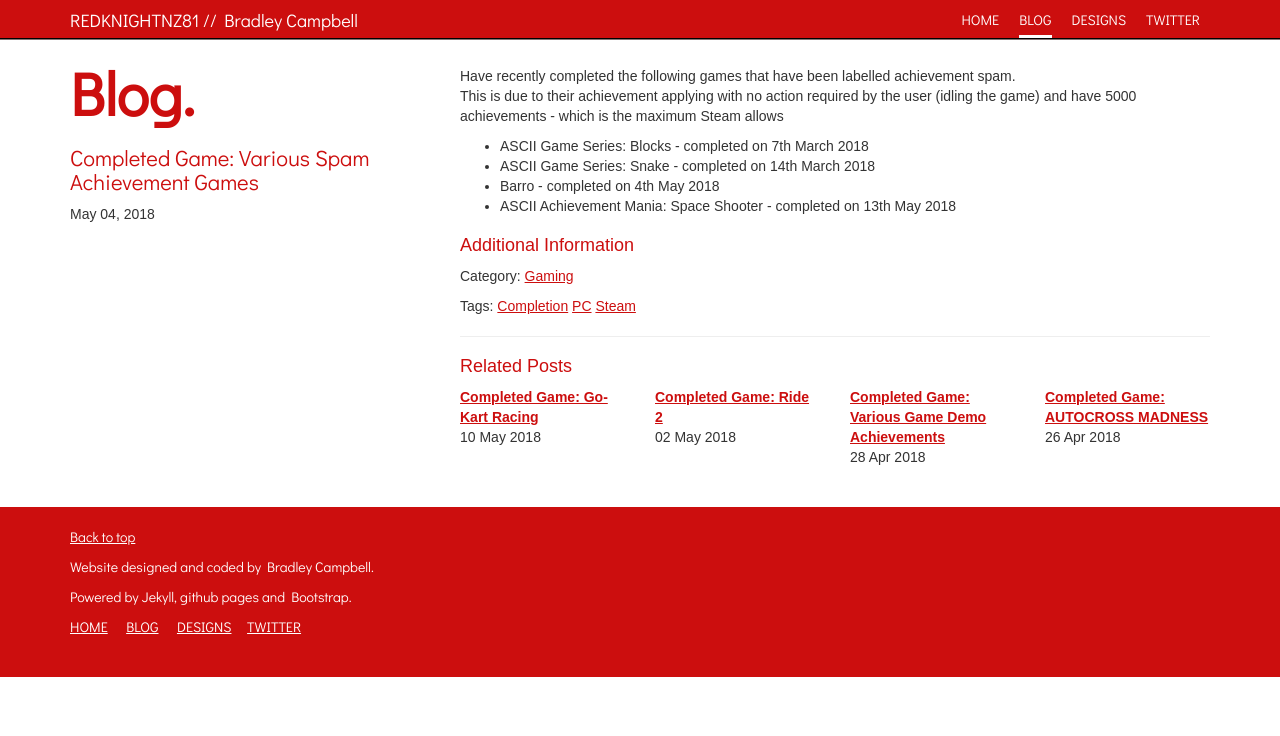
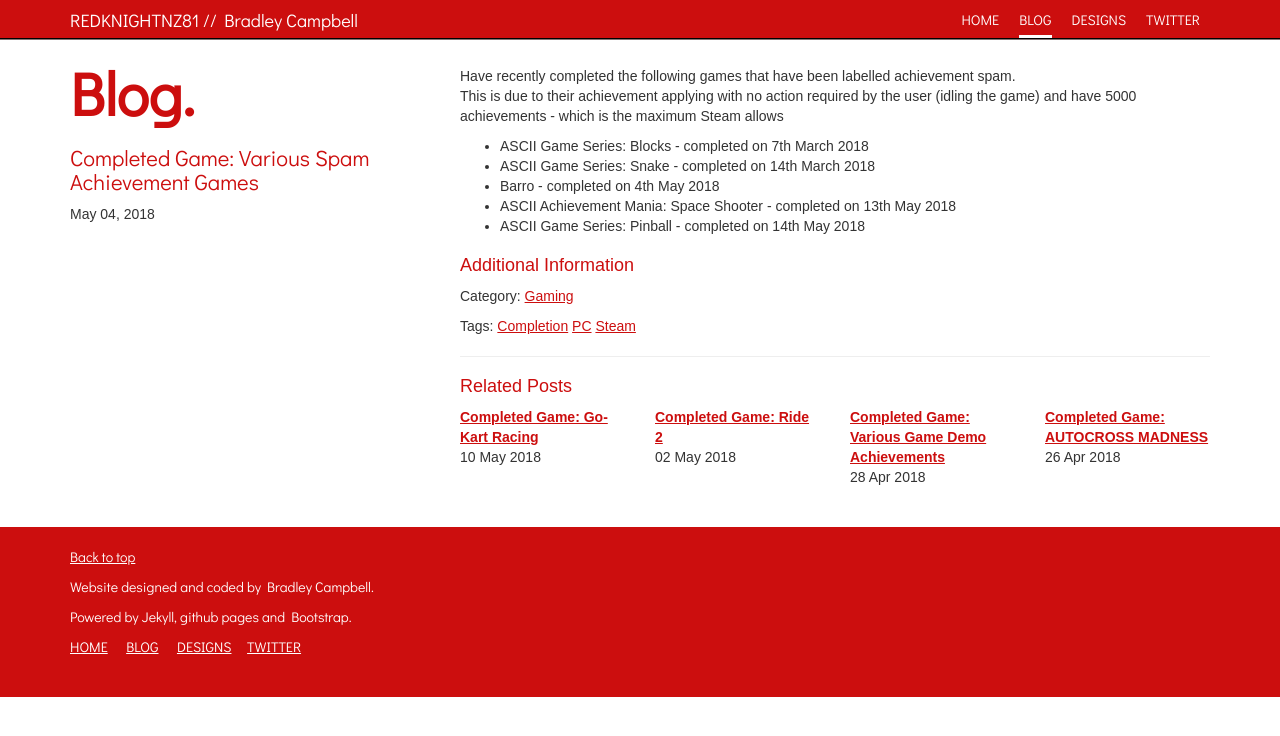
Before and after one commit to redknightnz81/redknightnz81.github.io, a Jekyll site: the page built from _posts/2018-05-04-completed-game-various-spam-achievement-games.md, in a window 1280 px wide. Shown: the top 736 px of the page. Built offline with Jekyll 4.4.1, drawn with Linux system fonts in a browser that asks for light colours; nearby versions of some CDN libraries.

Commit message:
2018.05.14
Added in another SPAM game completed.

```diff
--- a/_posts/2018-05-04-completed-game-various-spam-achievement-games.md
+++ b/_posts/2018-05-04-completed-game-various-spam-achievement-games.md
@@ -8,4 +8,4 @@ tags: [Completion, PC, Steam]
 ---
 
 <p>Have recently completed the following games that have been labelled achievement spam.<br />This is due to their achievement applying with no action required by the user (idling the game) and have 5000 achievements - which is the maximum Steam allows</p>
-<ul><li>ASCII Game Series: Blocks - completed on 7th March 2018</li><li>ASCII Game Series: Snake - completed on 14th March 2018</li><li>Barro - completed on 4th May 2018</li><li>ASCII Achievement Mania: Space Shooter - completed on 13th May 2018</li></ul>
+<ul><li>ASCII Game Series: Blocks - completed on 7th March 2018</li><li>ASCII Game Series: Snake - completed on 14th March 2018</li><li>Barro - completed on 4th May 2018</li><li>ASCII Achievement Mania: Space Shooter - completed on 13th May 2018</li><li>ASCII Game Series: Pinball - completed on 14th May 2018</li></ul>
```
